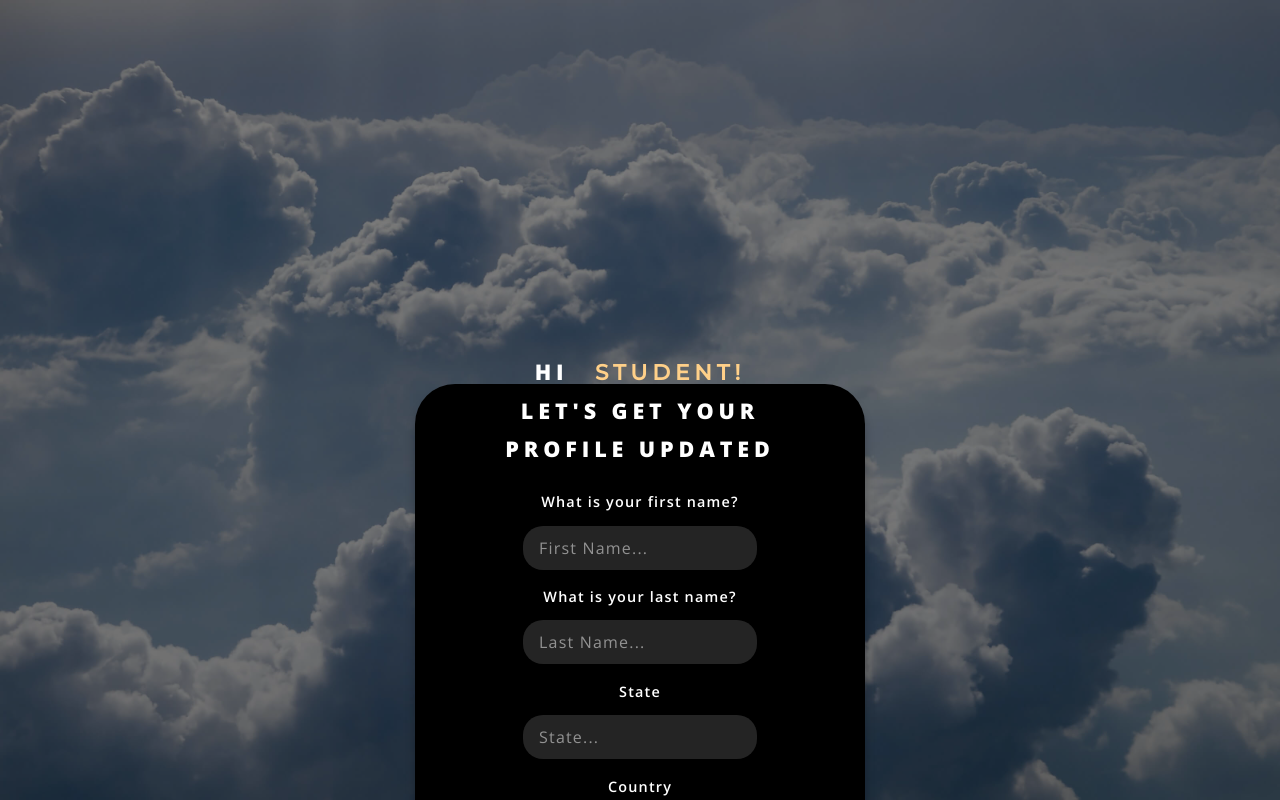
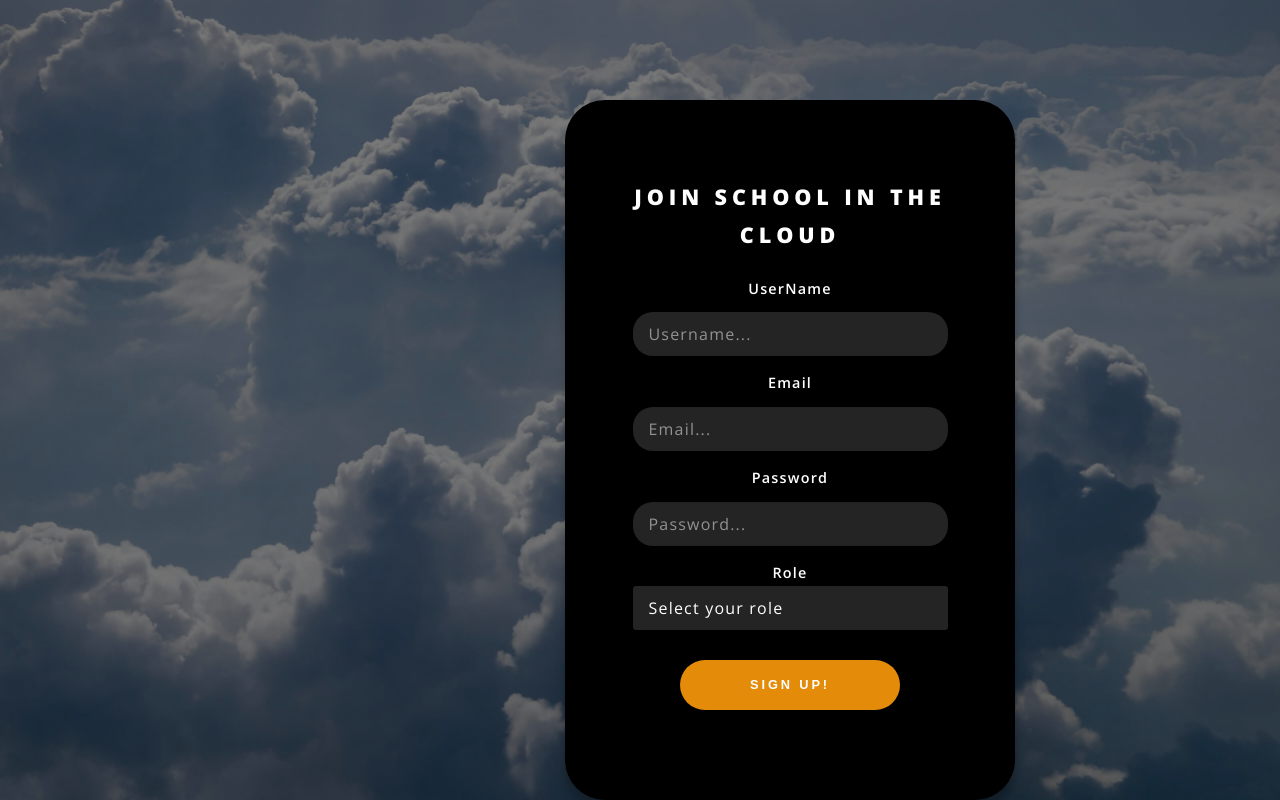
Before and after one commit to LS-School-in-the-Clouds/front-end, a React (Create React App) app: page / in a window 1280 px wide. Shown: the top 800 px of the page. Built offline with nearby package versions, Linux system fonts and the light colour scheme.

Commit message:
Fixed the form css as well as Register and Login

```diff
--- a/src/App.js
+++ b/src/App.js
@@ -13,13 +13,15 @@ import Dashboard from "./components/Dashboard/boards/Dashboard";
 import PrivateRoute from "./utils/hooks/PrivateRoute";
 
 import StudentOnboarding from './components/Onboarding/StudentOnb.js'
+import AdminOnboarding from './components/Onboarding/AdminOnb.js'
+import MentorOnboarding from './components/Onboarding/MentorOnb.js'
 
 const App = () => {
   return (
     <>
     <Router>
       <Switch>
-        <Route exact path="/" component={StudentOnboarding}/>
+        <Route exact path="/" component={Register}/>
         <Route path="/login" component={Login}/>
         <Route path="/register" component={Register}/>
         <PrivateRoute path="/dash" component={Dashboard}/>
--- a/src/components/Landing/Login/Login.js
+++ b/src/components/Landing/Login/Login.js
@@ -13,9 +13,13 @@ width:40%;
 display:flex;
 flex-direction:column;
 justify-content:center;
-margin:0 auto;
-margin-top:30%;
 font-size:1.1rem;
+position: absolute;
+top: 0;
+bottom: 0;
+left: 0;
+right: 0;
+margin: auto;
 
 
 // BLACK BOX CSS
--- a/src/components/Landing/Register/Register.js
+++ b/src/components/Landing/Register/Register.js
@@ -16,8 +16,12 @@ import styled from 'styled-components'
         display:flex;
         flex-direction:column;
         justify-content:center;
-        margin:0 auto;
-        margin-top:30%;
+        position: absolute;
+        top: 0;
+        bottom: 0;
+        left: 0;
+        right: 0;
+        margin: auto;
 
 
               // BLACK BOX CSS
--- a/src/components/Onboarding/AdminOnb.js
+++ b/src/components/Onboarding/AdminOnb.js
@@ -6,7 +6,7 @@ function AdminOnboarding() {
         <div>
             <SignUpStyle>
                 <Form>
-                    <h2>Hi Admin! <br/> Let's get your profile updated</h2>
+                    <h2>Hi <span>Admin!</span> <br/> Let's get your profile updated</h2>
                     <label>What is your first name?
                         <input
                             name="firstName"
@@ -80,12 +80,15 @@ const SignUpStyle = styled.div`
         display:flex;
         flex-direction:column;
         justify-content:center;
-        margin:0 auto;
-        margin-top:30%;
 
 
               // BLACK BOX CSS
-
+        position: absolute;
+        top: 0;
+        bottom: 0;
+        left: 0;
+        right: 0;
+        margin: auto;
         width: 450px;
         height: 90vh;
         left: 300px;
@@ -129,4 +132,8 @@ const SignUpStyle = styled.div`
           background-color:black;
       }
 
+      span{
+          color: #89B8FF;
+      }
+
 `
--- a/src/components/Onboarding/MentorOnb.js
+++ b/src/components/Onboarding/MentorOnb.js
@@ -4,9 +4,9 @@ import styled from 'styled-components'
 function MentorOnboarding() {
     return (
         <div>
-            <div>
+            <SignUpStyle>
                 <Form>
-                    <h2>Hi Mentor! <br/> Let's get your profile updated</h2>
+                    <h2>Hi <span>Mentor!</span> <br/> Let's get your profile updated</h2>
                     <label>What is your first name?
                         <input
                             name="firstName"
@@ -65,7 +65,7 @@ function MentorOnboarding() {
                     </label>
                     <button>Submit</button>
                 </Form>
-            </div>
+            </SignUpStyle>
         </div>
     )
 }
@@ -87,8 +87,12 @@ const SignUpStyle = styled.div`
         display:flex;
         flex-direction:column;
         justify-content:center;
-        margin:0 auto;
-        margin-top:30%;
+        position: absolute;
+        top: 0;
+        bottom: 0;
+        left: 0;
+        right: 0;
+        margin: auto;
 
 
               // BLACK BOX CSS
@@ -136,4 +140,8 @@ const SignUpStyle = styled.div`
           background-color:black;
       }
 
+      span{
+          color: #E3C8FD;
+      }
+
 `
--- a/src/components/Onboarding/StudentOnb.js
+++ b/src/components/Onboarding/StudentOnb.js
@@ -4,7 +4,7 @@ import styled from 'styled-components'
 function StudentOnboarding(props) {
 
     return (
-        <div>
+
             <SignUpStyle>
                 <Form>
                     <h2>Hi <span>Student!</span> <br/> Let's get your profile updated</h2>
@@ -60,7 +60,7 @@ function StudentOnboarding(props) {
                     <button>Submit</button>
                 </Form>
             </SignUpStyle>
-        </div>
+
     )
 }
 
@@ -82,21 +82,21 @@ const InputDiv = styled.div`
 
 const SignUpStyle = styled.div`
 
-
          width:40%;
         display:flex;
         flex-direction:column;
         justify-content:center;
-        margin:0 auto;
-        margin-top:30%;
 
 
               // BLACK BOX CSS
-
+        position: absolute;
+        top: 0;
+        bottom: 0;
+        left: 0;
+        right: 0;
+        margin: auto;
         width: 450px;
         height: 90vh;
-        left: 300px;
-        top: 100px;
         background: #000000;
         box-shadow: 0px 10px 10px rgba(0, 0, 0, 0.25);
         border-radius: 40px;
--- a/src/style/Landing.css
+++ b/src/style/Landing.css
@@ -91,7 +91,7 @@ input, select, textarea {
 		background-repeat: no-repeat;
 		background-size: cover;
 		text-align: center;
-		height: 107vh;
+		height: 100%;
 		min-height: 35em;
 
 
```
Also changed, not shown: 1 other file (tests, documents, lock files or other folders).
